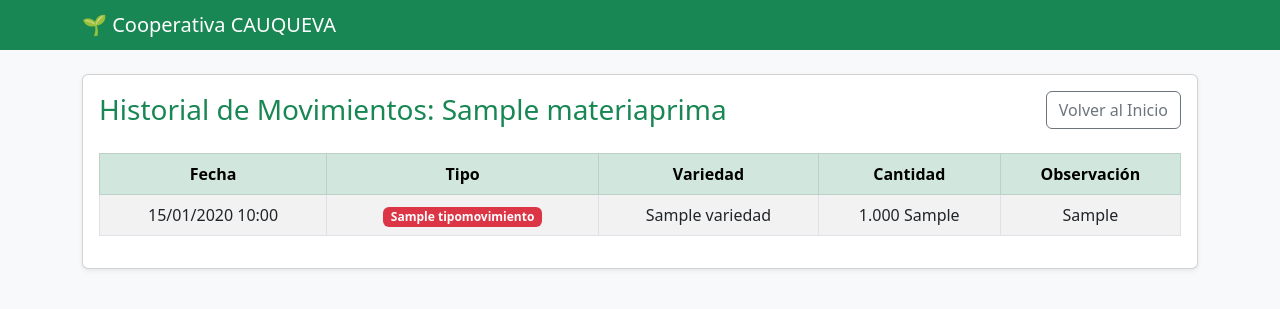
After one commit to lamascristian-wq/Cauqueva, a Django app: page /historial/1/ in a window 1280 px wide. The commit adds this page. Shown: the top 309 px of the page. Run offline with Django 4.2, Linux system fonts and the light colour scheme; tables that the repository leaves empty hold one stand-in row (values such as "Sample post").

Commit message:
implementa base de datos relacional, calculo de stock automatico e historial

```diff
--- a/inventario/models.py
+++ b/inventario/models.py
@@ -1,22 +1,98 @@
 from django.db import models
+from django.utils import timezone
 
-# Create your models here.
+# 1. Tabla de Materias Primas
 class MateriaPrima(models.Model):
-    UNIDADES = [
-        ('KG', 'Kilogramos'),
-        ('TN', 'Toneladas'),
-        ('UN', 'Unidades'),
-    ]
-
-    nombre = models.CharField(max_length=100, help_text="Ej: Maíz Culli, Papa Oca, Quinoa")
-    variedad = models.CharField(max_length=100, blank=True, null=True, help_text="Ej: Morado, Imilla, Amarilla")
-    unidad_medida = models.CharField(max_length=2, choices=UNIDADES, default='KG')
-    stock_actual = models.DecimalField(max_digits=10, decimal_places=2, default=0.00)
-    stock_minimo = models.DecimalField(max_digits=10, decimal_places=2, default=10.00, help_text="Punto para alerta de desabastecimiento")
+    nombre = models.CharField(max_length=100, help_text="Ej: Papa, Maíz, Apio")
+    descripcion = models.CharField(max_length=255, blank=True, null=True)
+    activo = models.BooleanField(default=True)
 
     class Meta:
         verbose_name = "Materia Prima"
         verbose_name_plural = "Materias Primas"
 
     def __str__(self):
-        return f"{self.nombre} ({self.get_unidad_medida_display()})"
+        return self.nombre
+
+# 2. Tabla de Variedades
+class Variedad(models.Model):
+    materia_prima = models.ForeignKey(MateriaPrima, on_delete=models.CASCADE)
+    nombre = models.CharField(max_length=100, help_text="Ej: Morada, Blanca, Capia")
+    activo = models.BooleanField(default=True)
+
+    class Meta:
+        verbose_name = "Variedad"
+        verbose_name_plural = "Variedades"
+        # Regla de integridad: No pueden existir dos variedades con el mismo nombre para la misma papa
+        unique_together = ('materia_prima', 'nombre')
+
+    def __str__(self):
+        return f"{self.materia_prima.nombre} - {self.nombre}"
+
+# 3. Tabla de Unidades de Medida
+class UnidadMedida(models.Model):
+    nombre = models.CharField(max_length=50, help_text="Ej: Kilogramo, Gramo")
+    simbolo = models.CharField(max_length=10, unique=True, help_text="Ej: kg, g")
+    factor_kg = models.DecimalField(max_digits=12, decimal_places=6, help_text="Equivalencia en kg (Ej: 1 para kg, 0.001 para g)")
+
+    class Meta:
+        verbose_name = "Unidad de Medida"
+        verbose_name_plural = "Unidades de Medida"
+
+    def __str__(self):
+        return f"{self.nombre} ({self.simbolo})"
+
+# 4. Tabla de Tipos de Movimiento
+class TipoMovimiento(models.Model):
+    # Efectos posibles: 1 (Suma) o -1 (Resta)
+    EFECTOS = [
+        (1, 'Suma (+1)'),
+        (-1, 'Resta (-1)'),
+    ]
+
+    nombre = models.CharField(max_length=50, unique=True, help_text="Ej: Ingreso, Consumo, Merma")
+    efecto_predeterminado = models.SmallIntegerField(choices=EFECTOS)
+
+    class Meta:
+        verbose_name = "Tipo de Movimiento"
+        verbose_name_plural = "Tipos de Movimiento"
+
+    def __str__(self):
+        return f"{self.nombre} ({self.get_efecto_predeterminado_display()})"
+
+# 5. Tabla Central de Movimientos
+class Movimiento(models.Model):
+    # Relaciones (Foreign Keys)
+    materia_prima = models.ForeignKey(MateriaPrima, on_delete=models.PROTECT)
+    variedad = models.ForeignKey(Variedad, on_delete=models.PROTECT, blank=True, null=True)
+    unidad = models.ForeignKey(UnidadMedida, on_delete=models.PROTECT)
+    tipo = models.ForeignKey(TipoMovimiento, on_delete=models.PROTECT)
+
+    # Por ahora usaremos un campo de texto para el usuario hasta conectar el sistema de login
+    usuario_registro = models.CharField(max_length=100, default="Admin")
+
+    # Datos de cantidad
+    cantidad = models.DecimalField(max_digits=12, decimal_places=3)
+    cantidad_kg = models.DecimalField(max_digits=12, decimal_places=3, editable=False) # Se calculará solo
+    efecto_stock = models.SmallIntegerField(editable=False) # Se tomará del tipo de movimiento
+
+    # Datos de registro
+    fecha = models.DateTimeField(default=timezone.now)
+    observacion = models.TextField(blank=True, null=True)
+
+    class Meta:
+        verbose_name = "Movimiento"
+        verbose_name_plural = "Movimientos"
+        ordering = ['-fecha'] # Ordenar del más reciente al más antiguo
+
+    def save(self, *args, **kwargs):
+        # ANTES de guardar en la base de datos, calculamos la cantidad en KG y el efecto automáticamente
+        if self.unidad:
+            self.cantidad_kg = self.cantidad * self.unidad.factor_kg
+        if self.tipo:
+            self.efecto_stock = self.tipo.efecto_predeterminado
+
+        super().save(*args, **kwargs)
+
+    def __str__(self):
+        return f"{self.tipo.nombre} de {self.cantidad} {self.unidad.simbolo} de {self.materia_prima.nombre}"
--- /dev/null
+++ b/inventario/templates/inventario/historial.html
@@ -0,0 +1,64 @@
+<!DOCTYPE html>
+<html lang="es">
+<head>
+    <meta charset="UTF-8">
+    <meta name="viewport" content="width=device-width, initial-scale=1.0">
+    <title>Historial - CAUQUEVA</title>
+    <link href="https://cdn.jsdelivr.net/npm/bootstrap@5.3.0/dist/css/bootstrap.min.css" rel="stylesheet">
+</head>
+<body class="bg-light">
+
+    <nav class="navbar navbar-dark bg-success mb-4">
+        <div class="container">
+            <span class="navbar-brand mb-0 h1">🌱 Cooperativa CAUQUEVA</span>
+        </div>
+    </nav>
+
+    <div class="container">
+        <div class="card shadow-sm">
+            <div class="card-body">
+                <div class="d-flex justify-content-between align-items-center mb-4">
+                    <h3 class="card-title text-success mb-0">Historial de Movimientos: {{ materia.nombre }}</h3>
+                    <a href="{% url 'dashboard' %}" class="btn btn-outline-secondary">Volver al Inicio</a>
+                </div>
+
+                <table class="table table-bordered table-striped text-center">
+                    <thead class="table-success">
+                        <tr>
+                            <th>Fecha</th>
+                            <th>Tipo</th>
+                            <th>Variedad</th>
+                            <th>Cantidad</th>
+                            <th>Observación</th>
+                        </tr>
+                    </thead>
+                    <tbody>
+                        {% for mov in movimientos %}
+                        <tr>
+                            <!-- date:"d/m/Y H:i" formatea la fecha para que sea legible -->
+                            <td>{{ mov.fecha|date:"d/m/Y H:i" }}</td>
+                            <td>
+                                <!-- Si el efecto es +1 (Suma), es verde. Si es -1 (Resta), es rojo -->
+                                {% if mov.efecto_stock == 1 %}
+                                    <span class="badge bg-success">{{ mov.tipo.nombre }}</span>
+                                {% else %}
+                                    <span class="badge bg-danger">{{ mov.tipo.nombre }}</span>
+                                {% endif %}
+                            </td>
+                            <td>{{ mov.variedad.nombre|default:"-" }}</td>
+                            <td>{{ mov.cantidad }} {{ mov.unidad.simbolo }}</td>
+                            <td>{{ mov.observacion|default:"-" }}</td>
+                        </tr>
+                        {% empty %}
+                        <tr>
+                            <td colspan="5" class="text-muted">No hay movimientos registrados para este producto.</td>
+                        </tr>
+                        {% endfor %}
+                    </tbody>
+                </table>
+            </div>
+        </div>
+    </div>
+
+</body>
+</html>
--- a/inventario/urls.py
+++ b/inventario/urls.py
@@ -5,7 +5,6 @@ urlpatterns = [
     path('', views.panel_principal, name='dashboard'),
     path('nuevo/', views.registrar_producto, name='nuevo_producto'),
 
-    # NUEVA RUTA: Recibe un número entero (<int:id>) para saber qué producto editar
-    path('editar/<int:id>/', views.editar_producto, name='editar_producto'),
-    path('eliminar/<int:id>/', views.eliminar_producto, name='eliminar_producto'),
+    # NUEVA RUTA para el historial
+    path('historial/<int:id>/', views.historial_producto, name='historial_producto'),
 ]
--- a/inventario/views.py
+++ b/inventario/views.py
@@ -1,50 +1,48 @@
 from django.shortcuts import render, redirect, get_object_or_404
-from .models import MateriaPrima
-from .forms import MateriaPrimaForm
+from .models import MateriaPrima, Movimiento
+from .forms import MovimientoForm
 
 def panel_principal(request):
-    lista_productos = MateriaPrima.objects.all()
-    contexto = {'productos': lista_productos}
-    return render(request, 'inventario/dashboard.html', contexto)
+    materias_primas = MateriaPrima.objects.filter(activo=True)
+    resumen = []
+    for mp in materias_primas:
+        variedades = mp.variedad_set.filter(activo=True)
+        if variedades.exists():
+            for var in variedades:
+                movimientos = Movimiento.objects.filter(materia_prima=mp, variedad=var)
+                stock = sum(m.cantidad_kg * m.efecto_stock for m in movimientos)
+                resumen.append({
+                    'id_materia': mp.id, # NUEVO: Enviamos el ID para el botón
+                    'nombre': mp.nombre,
+                    'variedad': var.nombre,
+                    'stock': stock,
+                    'unidad': 'kg'
+                })
+        else:
+            movimientos = Movimiento.objects.filter(materia_prima=mp, variedad__isnull=True)
+            stock = sum(m.cantidad_kg * m.efecto_stock for m in movimientos)
+            resumen.append({
+                'id_materia': mp.id, # NUEVO: Enviamos el ID para el botón
+                'nombre': mp.nombre,
+                'variedad': 'Sin variedad',
+                'stock': stock,
+                'unidad': 'kg'
+            })
+    return render(request, 'inventario/dashboard.html', {'productos': resumen})
 
 def registrar_producto(request):
     if request.method == 'POST':
-        formulario = MateriaPrimaForm(request.POST)
+        formulario = MovimientoForm(request.POST)
         if formulario.is_valid():
             formulario.save()
             return redirect('dashboard')
     else:
-        formulario = MateriaPrimaForm()
+        formulario = MovimientoForm()
     return render(request, 'inventario/formulario.html', {'formulario': formulario})
 
-# NUEVA VISTA: Para editar un producto existente
-def editar_producto(request, id):
-    # 1. Buscamos el producto exacto usando su número de identificación (ID)
-    producto = get_object_or_404(MateriaPrima, id=id)
-
-    if request.method == 'POST':
-        # 2. Le pasamos los datos nuevos, pero le decimos que sobreescriba el producto existente (instance=producto)
-        formulario = MateriaPrimaForm(request.POST, instance=producto)
-        if formulario.is_valid():
-            formulario.save()
-            return redirect('dashboard')
-    else:
-        # 3. Si recién entra, cargamos el formulario lleno con los datos actuales del producto
-        formulario = MateriaPrimaForm(instance=producto)
-
-    # Reutilizamos el mismo diseño HTML
-    contexto = {'formulario': formulario}
-    return render(request, 'inventario/formulario.html', contexto)
-# NUEVA VISTA: Para eliminar un producto
-def eliminar_producto(request, id):
-    # 1. Buscamos el producto que se quiere borrar
-    producto = get_object_or_404(MateriaPrima, id=id)
-
-    # 2. Si el usuario presiona el botón rojo de confirmación (POST)
-    if request.method == 'POST':
-        producto.delete()            # Lo borramos definitivamente de la base de datos
-        return redirect('dashboard') # Lo devolvemos al inicio
-
-    # 3. Si solo hizo clic en "Eliminar" desde la tabla, le mostramos la pantalla de confirmación
-    contexto = {'producto': producto}
-    return render(request, 'inventario/eliminar.html', contexto)
+# NUEVA VISTA: Mostrará la lista de movimientos de un producto específico
+def historial_producto(request, id):
+    materia = get_object_or_404(MateriaPrima, id=id)
+    # Buscamos todos los movimientos de esta materia prima (Django los ordenará por fecha automáticamente gracias al modelo)
+    movimientos = Movimiento.objects.filter(materia_prima=materia)
+    return render(request, 'inventario/historial.html', {'materia': materia, 'movimientos': movimientos})
```
Also changed, not shown: inventario/admin.py (+6 -1 lines), inventario/forms.py (+10 -12 lines), inventario/templates/inventario/dashboard.html (+8 -26 lines), inventario/migrations/0001_initial.py.
